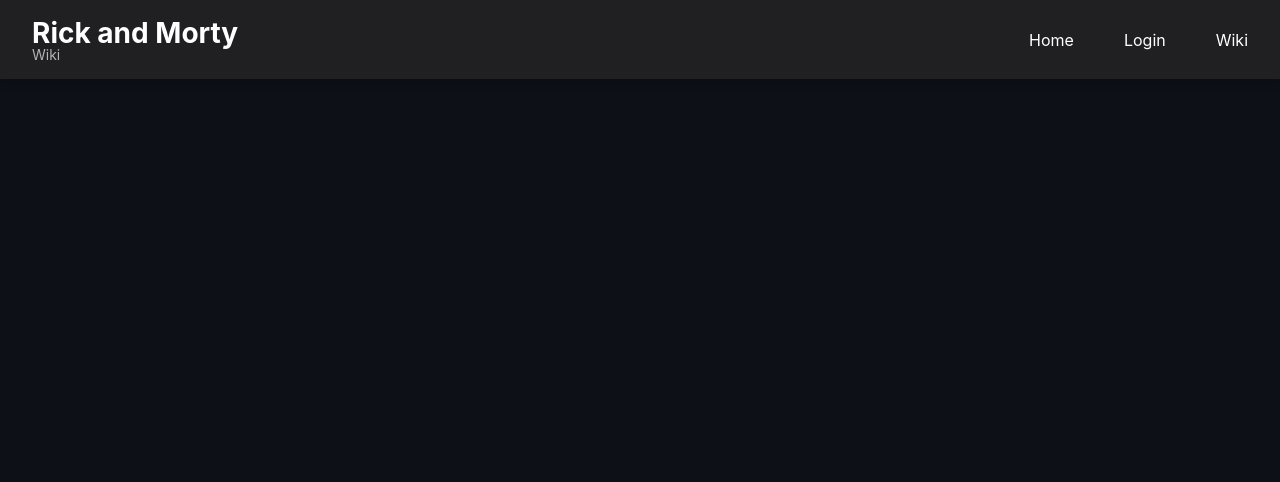
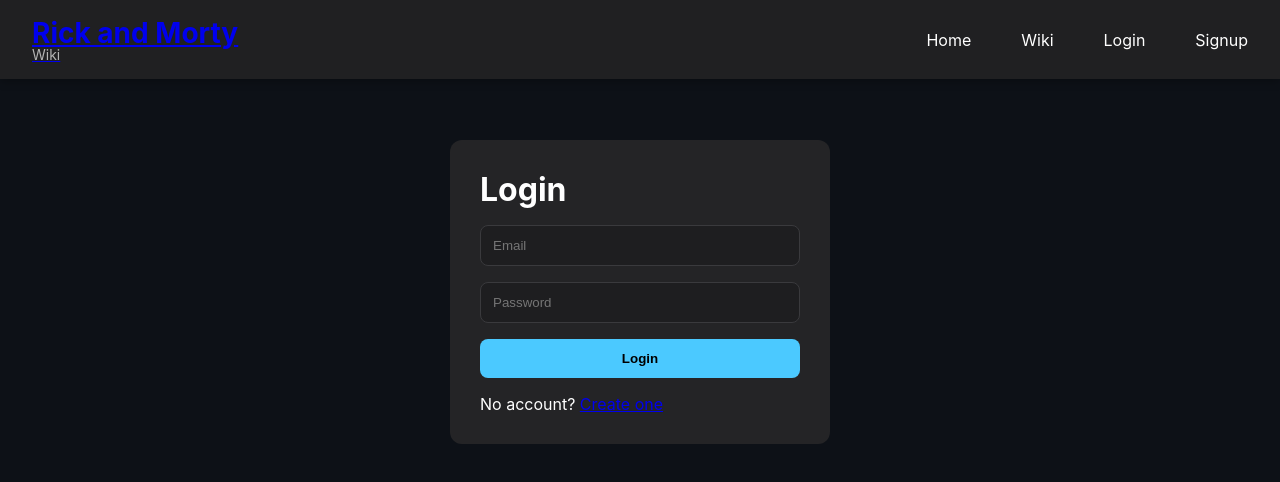
Before and after one commit to Arlan-Z/kbtu-react-routing-and-auth, a React (Vite) app in the folder react-hw/: page /login in a window 1280 px wide. Shown: the top 482 px of the page. Built offline with nearby package versions, Linux system fonts and the light colour scheme; no server answers.

Commit message:
Added Login, Profile, Register pages

```diff
--- a/react-hw/src/App.tsx
+++ b/react-hw/src/App.tsx
@@ -4,6 +4,9 @@ import HomePage from './pages/HomePage'
 import Header from './components/Header'
 import ItemsPage from './pages/ItemsPage'
 import ItemDetailsPage from './pages/ItemsDetailPage'
+import LoginPage from './pages/LoginPage'
+import RegisterPage from './pages/RegisterPage'
+import ProfilePage from './pages/ProfilePage'
 
 function App() {
   return (
@@ -13,6 +16,9 @@ function App() {
         <Route path="/" element={<HomePage />} />
         <Route path="/items" element={<ItemsPage />} />
         <Route path="/items/:id" element={<ItemDetailsPage />} />
+        <Route path="/login" element={<LoginPage />} />
+        <Route path="/signup" element={<RegisterPage />} />
+        <Route path="/profile" element={<ProfilePage />} />
       </Routes>
     </div>
   )
--- a/react-hw/src/components/Header/Header.css
+++ b/react-hw/src/components/Header/Header.css
@@ -58,3 +58,19 @@
   color: #00d8ff;
   transform: translateY(-2px);
 }
+
+.logout-btn {
+  background: transparent;
+  border: none;
+  cursor: pointer;
+
+  font-size: 16px;
+  color: #ff7070;
+  transition: color 0.2s ease, transform 0.2s ease;
+  padding: 0;
+}
+
+.logout-btn:hover {
+  color: #ff9999;
+  transform: translateY(-2px);
+}
--- a/react-hw/src/components/Header/index.tsx
+++ b/react-hw/src/components/Header/index.tsx
@@ -1,27 +1,60 @@
 import { Link } from "react-router-dom";
 import "./Header.css";
+import { useAuth } from "../../contexts/authContext";
+import { signOut } from "../../services/authService";
 
 export default function Header() {
+  const { userLoggedIn } = useAuth();
+
   return (
-    <div className="header-wrapper">
+    <header className="header-wrapper">
       <div className="header-title">
+        <Link to="/" className="logo">
           <h1>Rick and Morty</h1>
           <h2>Wiki</h2>
+        </Link>
       </div>
 
+      <nav>
         <ul className="header-routing">
           <li>
             <Link to="/">Home</Link>
           </li>
 
           <li>
+            <Link to="/items">Wiki</Link>
+          </li>
+
+          {!userLoggedIn && (
+            <>
+              <li>
                 <Link to="/login">Login</Link>
               </li>
 
               <li>
-          <Link to="/items">Wiki</Link>
+                <Link to="/signup">Signup</Link>
               </li>
+            </>
+          )}
+
+          {userLoggedIn && (
+            <>
+              <li>
+                <Link to="/profile">Profile</Link>
+              </li>
+
+              <li>
+                <button
+                  className="logout-btn"
+                  onClick={() => signOut()}
+                >
+                  Logout
+                </button>
+              </li>
+            </>
+          )}
         </ul>
-    </div>
+      </nav>
+    </header>
   );
 }
--- a/react-hw/src/main.tsx
+++ b/react-hw/src/main.tsx
@@ -3,11 +3,14 @@ import { createRoot } from 'react-dom/client'
 import './index.css'
 import App from './App.tsx'
 import { BrowserRouter } from 'react-router-dom'
+import { AuthProvider } from './contexts/authContext.tsx'
 
 createRoot(document.getElementById('root')!).render(
   <StrictMode>
-        <BrowserRouter>
-      <App />
-    </BrowserRouter>
-  </StrictMode>,
+    <AuthProvider>
+      <BrowserRouter>
+        <App />
+      </BrowserRouter>
+    </AuthProvider>
+  </StrictMode>
 )
--- /dev/null
+++ b/react-hw/src/pages/LoginPage/LoginPage.css
@@ -0,0 +1,42 @@
+.auth-wrapper {
+  margin-top: 120px;
+  display: flex;
+  justify-content: center;
+  padding: 20px;
+  color: white;
+}
+
+.auth-form {
+  display: flex;
+  flex-direction: column;
+  gap: 16px;
+  background: #242426;
+  padding: 30px;
+  border-radius: 12px;
+  width: 320px;
+}
+
+.auth-form input {
+  padding: 12px;
+  border-radius: 8px;
+  border: 1px solid #3a3a3d;
+  background: #1e1e20;
+  color: white;
+}
+
+.auth-form button {
+  padding: 12px;
+  border-radius: 8px;
+  border: none;
+  background: #4bc9ff;
+  cursor: pointer;
+  font-weight: bold;
+}
+
+.auth-form button:hover {
+  background: #73ddff;
+}
+
+.error-text {
+  color: #ff6b6b;
+}
--- /dev/null
+++ b/react-hw/src/pages/LoginPage/index.tsx
@@ -0,0 +1,72 @@
+import { useState, useEffect } from "react";
+import { useNavigate, Link } from "react-router-dom";
+import { signInWithCredentials } from "../../services/authService";
+import { useAuth } from "../../contexts/authContext";
+import Spinner from "../../components/Spinner";
+
+export default function LoginPage() {
+  const navigate = useNavigate();
+  const { loading, userLoggedIn } = useAuth();
+
+  const [email, setEmail] = useState("");
+  const [password, setPassword] = useState("");
+
+  const [error, setError] = useState("");
+  const [loadingForm, setLoadingForm] = useState(false);
+
+  useEffect(() => {
+    if (!loading && userLoggedIn) {
+      navigate("/profile");
+    }
+  }, [loading, userLoggedIn, navigate]);
+
+  async function handleSubmit(e: React.FormEvent) {
+    e.preventDefault();
+    try {
+      setLoadingForm(true);
+      setError("");
+
+      await signInWithCredentials(email, password);
+    } catch (err: any) {
+      setError(err.message);
+    } finally {
+      setLoadingForm(false);
+    }
+  }
+
+  if (loading) return <Spinner />;
+
+  return (
+    <div className="auth-wrapper">
+      <form className="auth-form" onSubmit={handleSubmit}>
+        <h1>Login</h1>
+
+        {error && <p className="error-text">{error}</p>}
+
+        <input
+          type="email"
+          placeholder="Email"
+          required
+          value={email}
+          onChange={(e) => setEmail(e.target.value)}
+        />
+
+        <input
+          type="password"
+          placeholder="Password"
+          required
+          value={password}
+          onChange={(e) => setPassword(e.target.value)}
+        />
+
+        <button type="submit" disabled={loadingForm}>
+          {loadingForm ? "Loading..." : "Login"}
+        </button>
+
+        <p>
+          No account? <Link to="/signup">Create one</Link>
+        </p>
+      </form>
+    </div>
+  );
+}
--- /dev/null
+++ b/react-hw/src/pages/ProfilePage/ProfilePage.css
@@ -0,0 +1,29 @@
+.profile-wrapper {
+  margin-top: 120px;
+  display: flex;
+  justify-content: center;
+  color: white;
+}
+
+.profile-card {
+  background: #242426;
+  padding: 24px;
+  border-radius: 12px;
+  width: 360px;
+  display: flex;
+  flex-direction: column;
+  gap: 12px;
+}
+
+.profile-card button {
+  padding: 12px;
+  border-radius: 8px;
+  border: none;
+  background: #ff6363;
+  color: white;
+  cursor: pointer;
+}
+
+.profile-card button:hover {
+  background: #ff7f7f;
+}
--- /dev/null
+++ b/react-hw/src/pages/ProfilePage/index.tsx
@@ -0,0 +1,31 @@
+import { useAuth } from "../../contexts/authContext";
+import { useNavigate } from "react-router-dom";
+import { signOut } from "../../services/authService";
+import Spinner from "../../components/Spinner";
+import "./ProfilePage.css";
+
+export default function ProfilePage() {
+  const { currentUser, userLoggedIn, loading } = useAuth();
+  const navigate = useNavigate();
+
+  if (!loading && !userLoggedIn) {
+    navigate("/login");
+  }
+
+  if (loading) return <Spinner />;
+
+  return (
+    <div className="profile-wrapper">
+      <div className="profile-card">
+        <h1>Profile</h1>
+
+        <p><strong>Email:</strong> {currentUser?.email}</p>
+        <p><strong>UID:</strong> {currentUser?.uid}</p>
+
+        <button onClick={() => signOut().then(() => navigate("/login"))}>
+          Logout
+        </button>
+      </div>
+    </div>
+  );
+}
--- /dev/null
+++ b/react-hw/src/pages/RegisterPage/RegisterPage.css
@@ -0,0 +1,42 @@
+.auth-wrapper {
+  margin-top: 120px;
+  display: flex;
+  justify-content: center;
+  padding: 20px;
+  color: white;
+}
+
+.auth-form {
+  display: flex;
+  flex-direction: column;
+  gap: 16px;
+  background: #242426;
+  padding: 30px;
+  border-radius: 12px;
+  width: 320px;
+}
+
+.auth-form input {
+  padding: 12px;
+  border-radius: 8px;
+  border: 1px solid #3a3a3d;
+  background: #1e1e20;
+  color: white;
+}
+
+.auth-form button {
+  padding: 12px;
+  border-radius: 8px;
+  border: none;
+  background: #4bc9ff;
+  cursor: pointer;
+  font-weight: bold;
+}
+
+.auth-form button:hover {
+  background: #73ddff;
+}
+
+.error-text {
+  color: #ff6b6b;
+}
--- /dev/null
+++ b/react-hw/src/pages/RegisterPage/index.tsx
@@ -0,0 +1,73 @@
+import { useState } from "react";
+import { Link, useNavigate } from "react-router-dom";
+import { createUser } from "../../services/authService";
+import { useAuth } from "../../contexts/authContext";
+import Spinner from "../../components/Spinner";
+
+import "./RegisterPage.css";
+
+export default function RegisterPage() {
+  const navigate = useNavigate();
+  const { loading, userLoggedIn } = useAuth();
+
+  const [email, setEmail] = useState("");
+  const [password, setPassword] = useState("");
+
+  const [error, setError] = useState("");
+  const [loadingForm, setLoadingForm] = useState(false);
+
+  if (userLoggedIn) navigate("/profile");
+
+  async function handleSubmit(e: React.FormEvent) {
+    e.preventDefault();
+
+    try {
+      setLoadingForm(true);
+      setError("");
+
+      await createUser(email, password);
+
+      navigate("/profile");
+    } catch (err: any) {
+      setError(err?.message ?? "Signup failed");
+    } finally {
+      setLoadingForm(false);
+    }
+  }
+
+  if (loading) return <Spinner />;
+
+  return (
+    <div className="auth-wrapper">
+      <form className="auth-form" onSubmit={handleSubmit}>
+        <h1>Signup</h1>
+
+        {error && <p className="error-text">{error}</p>}
+
+        <input
+          type="email"
+          placeholder="Email"
+          required
+          value={email}
+          onChange={(e) => setEmail(e.target.value)}
+        />
+
+        <input
+          type="password"
+          placeholder="Password"
+          required
+          value={password}
+          onChange={(e) => setPassword(e.target.value)}
+        />
+
+        <button type="submit" disabled={loadingForm}>
+          {loadingForm ? "Loading..." : "Create Account"}
+        </button>
+
+        <p>
+          Already have an account? <Link to="/login">Login</Link>
+        </p>
+      </form>
+    </div>
+  );
+}
--- a/react-hw/src/services/authService.ts
+++ b/react-hw/src/services/authService.ts
@@ -1,4 +1,4 @@
-import { createUserWithEmailAndPassword, signInWithPopup } from "firebase/auth"
+import { createUserWithEmailAndPassword, signInWithEmailAndPassword, signInWithPopup } from "firebase/auth"
 import { auth } from "../config/firebaseConfig";
 import { GoogleAuthProvider } from "firebase/auth/web-extension";
 
@@ -6,8 +6,8 @@ export async function createUser(email: string, password: string) {
   return createUserWithEmailAndPassword(auth ,email, password);
 }
 
-export async function signInWithEmailAndPassword(email: string, password: string) {
-  return signInWithEmailAndPassword(email, password);
+export async function signInWithCredentials(email: string, password: string) {
+  return signInWithEmailAndPassword(auth ,email, password);
 }
 
 export async function signInWithGoogle() {
```
Lines whose indentation alone changed are shown as unchanged.
